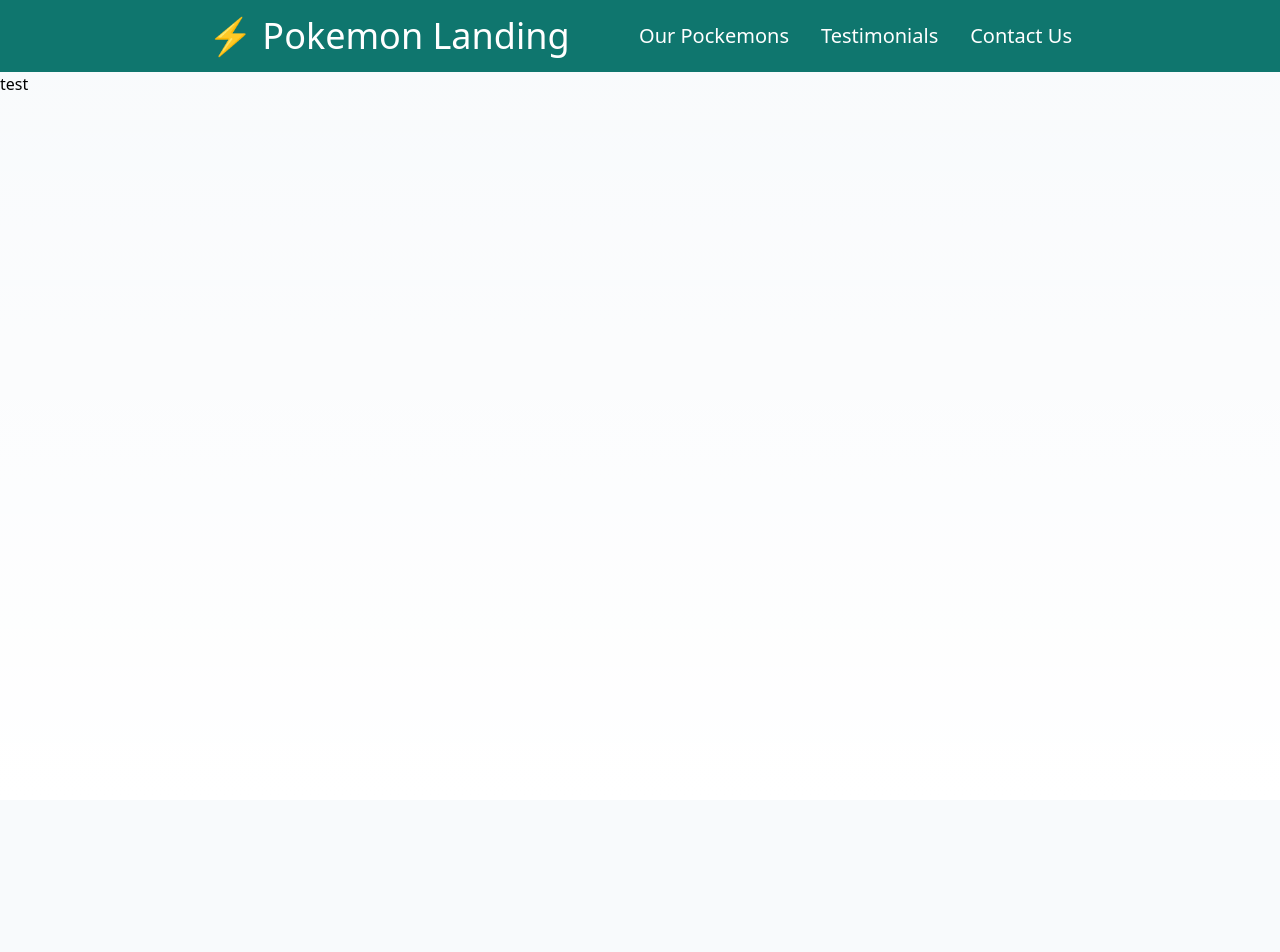
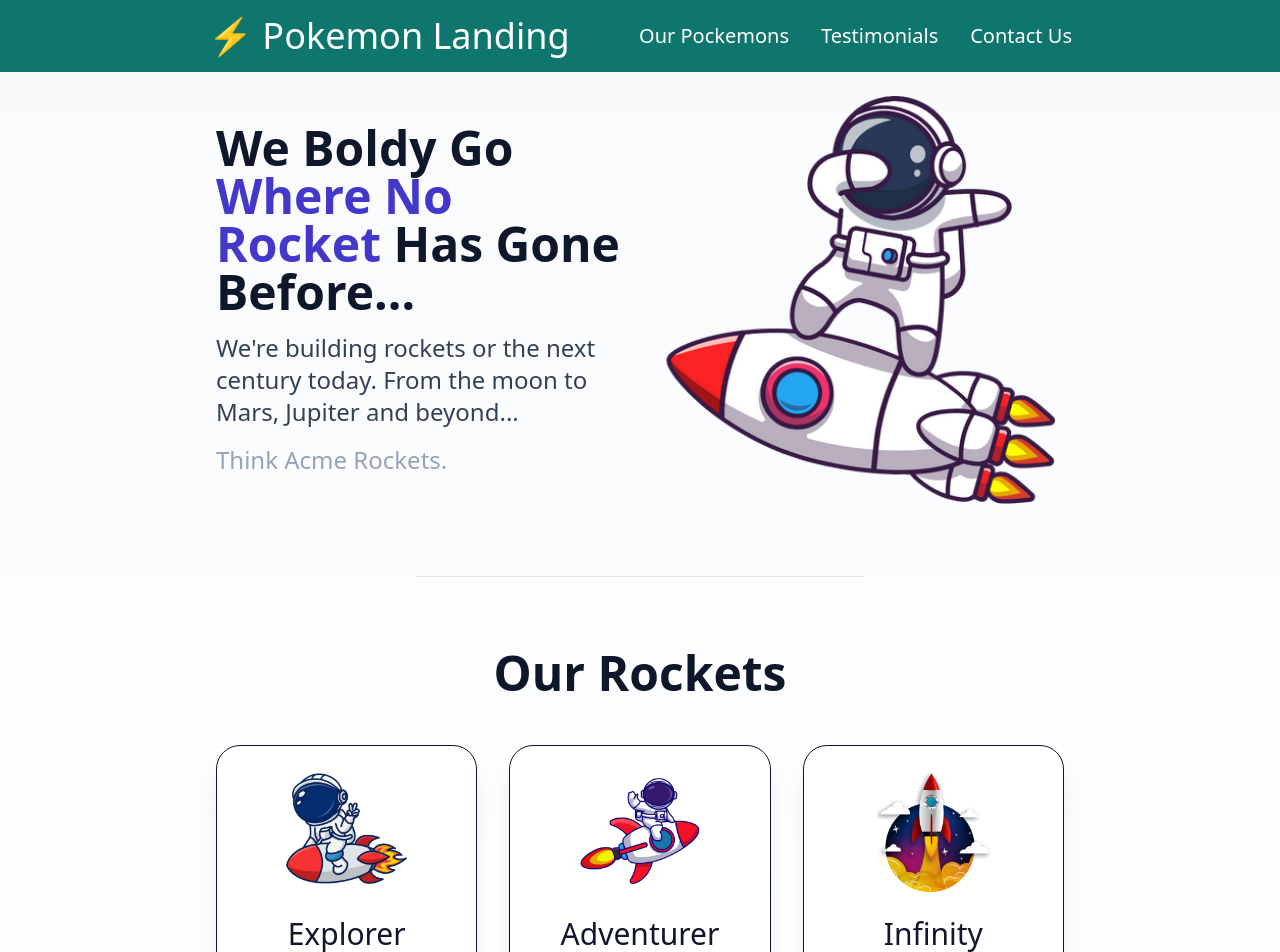
Before and after one commit to olesya-oleksyuk-fusiontech/tailwind-landing-pokemons, a Next.js app: page / in a window 1280 px wide. Shown: the top 952 px of the page. Before the commit the page ends 800 px from the top, so only its background shows below. Built offline with nearby package versions, Linux system fonts and the light colour scheme.

Commit message:
add Layout component

```diff
--- a/src/components/Layout/index.tsx
+++ b/src/components/Layout/index.tsx
@@ -3,10 +3,11 @@ import Header from '@/components/Header';
 
 const Layout: React.FC<React.PropsWithChildren> = (props) => {
   const { children } = props;
+
   return (
     <>
       <Header />
-      {children}
+      <main className="mx-auto max-w-4xl">{children}</main>
     </>
   );
 };
--- a/src/pages/index.tsx
+++ b/src/pages/index.tsx
@@ -1,20 +1,118 @@
 import Image from 'next/image';
 import { Inter } from 'next/font/google';
 import Head from 'next/head';
-import Link from 'next/link';
 import Layout from '@/components/Layout';
+import clsx from 'clsx';
+import rocketDab from '../../public/images/rocketdab.png';
+import React from 'react';
+import Card from '@/components/Card';
+import rocketMan from '../../public/images/rocketman.png';
+import rocketRide from '../../public/images/rocketride.png';
+import rocketLaunch from '../../public/images/rocketlaunch.png';
 
 const inter = Inter({ subsets: ['latin'] });
 const siteTitle = 'Pokemon Landing';
 
+const rocketsData = [
+  {
+    name: 'Explorer',
+    price: '$',
+    description: 'Affordable Exploration',
+    img: {
+      src: rocketMan,
+      alt: 'Explorer',
+    },
+  },
+  {
+    name: 'Adventurer',
+    price: '$$',
+    description: 'Best Selling Rocket!',
+    img: {
+      src: rocketRide,
+      alt: 'Adventurer',
+    },
+  },
+  {
+    name: 'Infinity',
+    price: '$$$',
+    description: 'Luxury Starship',
+    img: {
+      src: rocketLaunch,
+      alt: 'Infinity',
+    },
+  },
+];
+
 export default function Home() {
+  const renderRocketsData = () => {
+    return rocketsData.map(({ name, description, price, img }) => (
+      <Card title={name} description={description} subtitle={price} img={img} />
+    ));
+  };
+
   return (
     <>
       <Head>
         <title>{siteTitle}</title>
       </Head>
       <Layout>
-        <main>test</main>
+        <section
+          id="hero"
+          className={clsx(
+            'mb-12 scroll-mt-20 p-6',
+            'flex flex-col-reverse items-center justify-center gap-8',
+            ' sm:flex-row',
+          )}
+        >
+          <article className="sm:w-1/2">
+            <h2
+              className={clsx(
+                'max-w-md text-center text-4xl font-bold text-slate-900 dark:text-white',
+                'sm:text-left sm:text-5xl',
+              )}
+            >
+              We Boldy Go{' '}
+              <span className="text-indigo-700 dark:text-indigo-300">
+                Where No Rocket{' '}
+              </span>
+              Has Gone Before...
+            </h2>
+            <p
+              className={clsx(
+                'mt-4 max-w-md text-center text-2xl text-slate-700 dark:text-slate-400',
+                'sm:text-left',
+              )}
+            >
+              We're building rockets or the next century today. From the moon to
+              Mars, Jupiter and beyond...
+            </p>
+            <p
+              className={clsx(
+                'mt-4 max-w-md text-center text-2xl text-slate-400 dark:text-slate-400',
+                'sm:text-left',
+              )}
+            >
+              Think Acme Rockets.
+            </p>
+          </article>
+          <Image className="w-1/2" src={rocketDab} alt="Rocket Dab" />
+        </section>
+
+        <hr className="mx-auto w-1/2 bg-black dark:bg-white" />
+
+        <section id="pokemons" className="my-12 scroll-mt-20 p-6">
+          <h2 className="mb-6 text-center text-4xl font-bold text-slate-900 dark:text-white sm:text-5xl">
+            Our Rockets
+          </h2>
+          <ul
+            className={clsx(
+              'flex flex-col items-center gap-8 sm:flex-row',
+              'mx-auto my-12 list-none',
+            )}
+          >
+            {renderRocketsData()}
+          </ul>
+        </section>
       </Layout>
     </>
   );
```
